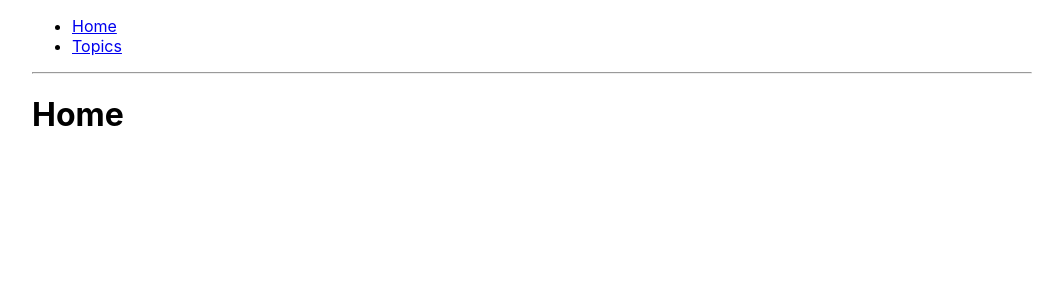
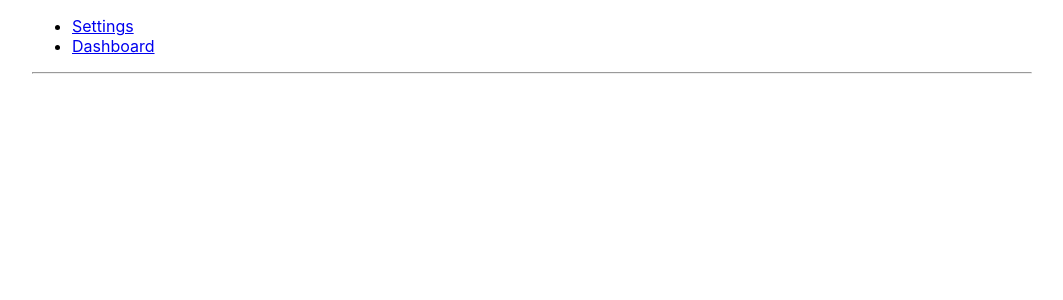
Before and after one commit to OgheneMichael/react-router, a React (Create React App) app: page / in a window 1280 px wide. Shown: the top 300 px of the page, without its empty margins (108-1171 px from the left). Built offline with nearby package versions, Linux system fonts and the light colour scheme.

Commit message:
Code for Pass Props Component with React Router

```diff
--- a/src/App.js
+++ b/src/App.js
@@ -1,132 +1,23 @@
 import React, { Component } from "react";
 import { Route, Link, BrowserRouter as Router } from "react-router-dom";
 
-const topics = [
+import Settings from './Settings';
+import Dashboard from './Dashboard';
+import {fetchSettings, fetchDashboard} from './api'
+
+
+const routes = [
 	{
-		name: "React Router",
-		id: "react-router",
-		description: "Declarative, component based routing for React",
-		resources: [
-			{
-				name: "URL Parameters",
-				id: "url-parameters",
-				description:
-					"URL parameters are parameters whose values are set dynamically in a page's URL. This allows a route to render the same component while passing that component the dynamic portion of the URL so it can change based off of it.",
-				url: "https://tylermcginnis.com/react-router-url-parameters"
-			},
-			{
-				name: "Programatically navigate",
-				id: "programmatically-navigate",
-				description:
-					"When building an app with React Router, eventually you'll run into the question of navigating programmatically. The goal of this post is to break down the correct approaches to programmatically navigating with React Router.",
-				url: "https://tylermcginnis.com/react-router-programmatically-navigate/"
-			}
-		]
+		path: '/settings',
+		component: Settings,
+		fetchInitialData: (id)=> fetchSettings(id)
 	},
 	{
-		name: "React.js",
-		id: "reactjs",
-		description: "A JavaScript library for building user interfaces",
-		resources: [
-			{
-				name: "React Lifecycle Events",
-				id: "react-lifecycle",
-				description:
-					"React Lifecycle events allow you to tie into specific phases of a component's life cycle",
-				url:
-					"https://tylermcginnis.com/an-introduction-to-life-cycle-events-in-react-js/"
-			},
-			{
-				name: "React AHA Moments",
-				id: "react-aha",
-				description: "A collection of 'Aha' moments while learning React.",
-				url: "https://tylermcginnis.com/react-aha-moments/"
-			}
-		]
-	},
-	{
-		name: "Functional Programming",
-		id: "functional-programming",
-		description:
-			"In computer science, functional programming is a programming paradigm—a style of building the structure and elements of computer programs—that treats computation as the evaluation of mathematical functions and avoids changing-state and mutable data.",
-		resources: [
-			{
-				name: "Imperative vs Declarative programming",
-				id: "imperative-declarative",
-				description:
-					"A guide to understanding the difference between Imperative and Declarative programming.",
-				url: "https://tylermcginnis.com/imperative-vs-declarative-programming/"
-			},
-			{
-				name:
-					"Building User Interfaces with Pure Functions and Function Composition",
-				id: "fn-composition",
-				description:
-					"A guide to building UI with pure functions and function composition in React",
-				url:
-					"https://tylermcginnis.com/building-user-interfaces-with-pure-functions-and-function-composition-in-react-js/"
-			}
-		]
+		path: '/dashboard',
+		component: Dashboard,
+		fetchInitialData: (id)=> fetchDashboard(id)
 	}
-];
-
-function Resource({ match }) {
-	const topic = topics
-		.find(({ id }) => id === match.params.topicId)
-		.resources.find(({ id }) => id === match.params.subId);
-
-	return (
-		<div>
-			<h3>{topic.name}</h3>
-			<p>{topic.description}</p>
-			<a href={topic.url}>More Info.</a>
-		</div>
-	);
-}
-
-function Topic({ match }) {
-	const topic = topics.find(({ id }) => id === match.params.topicId);
-	return (
-		<div>
-			<h1>{topic.name}</h1>
-			<p>{topic.description}</p>
-
-			<ul>
-				{topic.resources.map(sub => (
-					<li key={sub.id}>
-						<Link to={`${match.url}/${sub.id}`}>{sub.name}</Link>
-					</li>
-				))}
-			</ul>
-
-			<hr />
-
-			<Route path={`${match.path}/:subId`} component={Resource} />
-		</div>
-	);
-}
-
-function Topics({ match }) {
-	return (
-		<div>
-			<h1>Topics</h1>
-			<ul>
-				{topics.map(({ name, id }) => (
-					<li key={id}>
-						<Link to={`${match.url}/${id}`}>{name}</Link>
-					</li>
-				))}
-			</ul>
-
-			<hr />
-			<Route path={`${match.path}/:topicId`} component={Topic} />
-		</div>
-	);
-}
-
-function Home() {
-	return <h1>Home</h1>;
-}
+]
 
 class App extends Component {
 	render() {
@@ -135,17 +26,19 @@ class App extends Component {
 				<div style={{ width: 1000, margin: "0 auto" }}>
 					<ul>
 						<li>
-							<Link to="/">Home</Link>
+							<Link to="/settings">Settings</Link>
 						</li>
 						<li>
-							<Link to="/topics">Topics</Link>
+							<Link to="/dashboard">Dashboard</Link>
 						</li>
 					</ul>
 
 					<hr />
 
-					<Route exact path="/" component={Home} />
-					<Route path="/topics" component={Topics} />
+					{routes.map(({path, component: C, fetchInitialData}) => (
+						<Route path={path} render={(props)=> <C {...props} fetchInitialData={fetchInitialData} />} />
+					))}
+
 				</div>
 			</Router>
 		);
```
